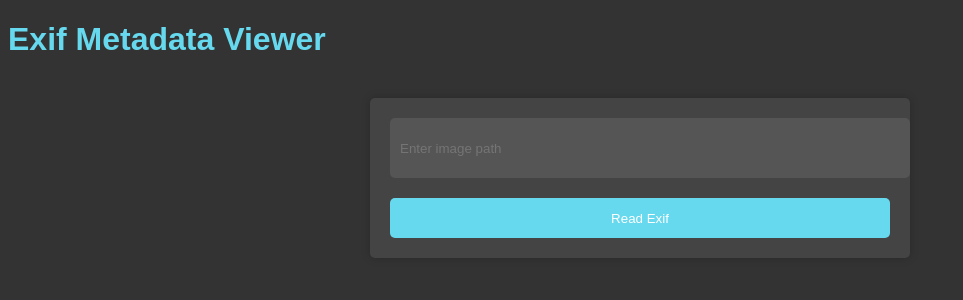
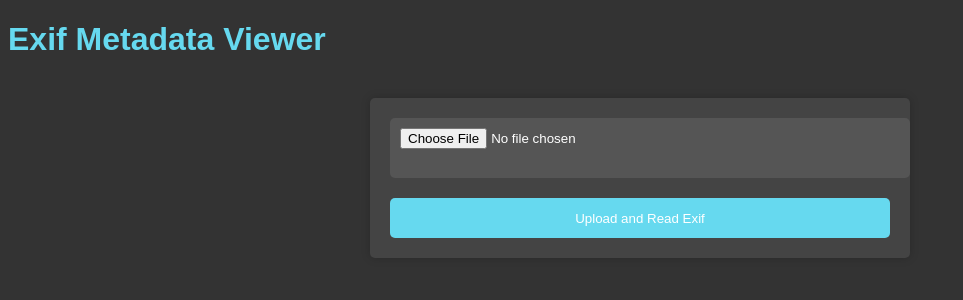
Before and after one commit to Lorenzo603/exif-inspect, a Flask app: page / in a window 1280 px wide. Shown: the top 300 px of the page, without its empty margins (0-963 px from the left). Run offline with Flask 3, Linux system fonts and the light colour scheme.

Commit message:
gitignore python venv. Basic upload file

```diff
--- a/app.py
+++ b/app.py
@@ -1,10 +1,15 @@
 from flask import Flask, request, render_template
 import subprocess
 import json
+import os
 
 app = Flask(__name__)
 
 EXIF_TOOLS_PATH = 'C:\Tools\ExifViewers\exiftool-13.30_64\exiftool.exe'
+
+TEMP_DIR = os.path.join(os.path.dirname(__file__), 'temp')
+if not os.path.exists(TEMP_DIR):
+    os.makedirs(TEMP_DIR)
 
 def is_json(content):
     try:
@@ -23,22 +28,26 @@ def format_json(content):
 @app.route('/', methods=['GET', 'POST'])
 def index():
     if request.method == 'POST':
-        image_path = request.form['image_path']
-        try:
-            output = subprocess.check_output([EXIF_TOOLS_PATH, image_path]).decode('utf-8')
-            print(output)
-            exif_data = {}
-            for line in output.split('\n'):
-                if ':' in line:
-                    key, value = line.split(':', 1)
-                    key = key.strip()
-                    value = value.strip()
-                    if is_json(value):
-                        value = format_json(value)
-                    exif_data[key] = value
-            return render_template('exif.html', exif_data=exif_data)
-        except Exception as e:
-            return str(e)
+        if 'image_file' in request.files:
+            image_file = request.files['image_file']
+            file_path = os.path.join(TEMP_DIR, image_file.filename)
+            image_file.save(file_path)
+            try:
+                output = subprocess.check_output([EXIF_TOOLS_PATH, file_path]).decode('utf-8')
+                exif_data = {}
+                for line in output.split('\n'):
+                    if ':' in line:
+                        key, value = line.split(':', 1)
+                        key = key.strip()
+                        value = value.strip()
+                        if is_json(value):
+                            value = format_json(value)
+                        exif_data[key] = value
+                return render_template('exif.html', exif_data=exif_data)
+            except Exception as e:
+                return str(e)
+        else:
+            return "No file uploaded."
     return render_template('index.html')
 
 if __name__ == '__main__':
--- a/templates/index.html
+++ b/templates/index.html
@@ -34,6 +34,17 @@
             color: #fff;
         }
 
+        input[type="file"] {
+            width: 100%;
+            height: 40px;
+            margin-bottom: 20px;
+            padding: 10px;
+            border: none;
+            border-radius: 5px;
+            background-color: #555;
+            color: #fff;
+        }
+
         input[type="submit"] {
             width: 100%;
             height: 40px;
@@ -48,9 +59,9 @@
 
 <body>
     <h1>Exif Metadata Viewer</h1>
-    <form action="" method="post">
-        <input type="text" name="image_path" placeholder="Enter image path">
-        <input type="submit" value="Read Exif">
+    <form action="" method="post" enctype="multipart/form-data">
+        <input type="file" name="image_file">
+        <input type="submit" value="Upload and Read Exif">
     </form>
 </body>
 
```
Also changed, not shown: 1 other file.
